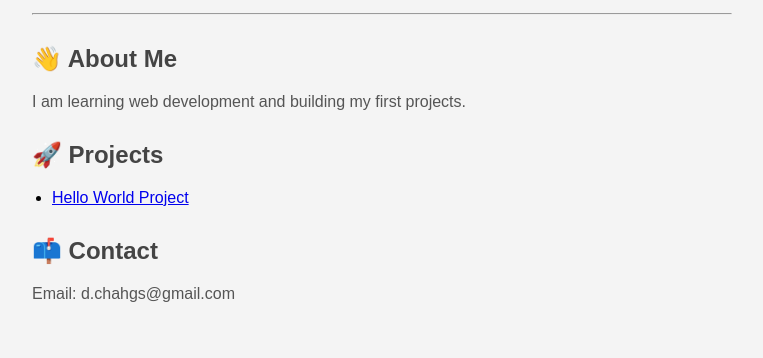
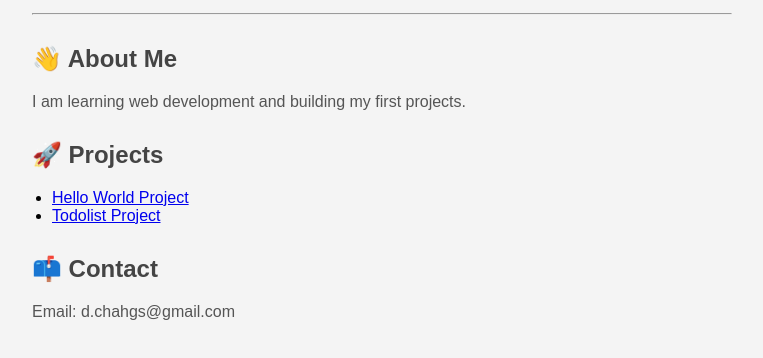
Before and after one commit to dayleelafaeleiosua/portfolio, a plain HTML site: page index.html in a window 1280 px wide. Shown: the part 122-480 px from the top of the page, without its empty margins (258-1021 px from the left). Drawn offline with Linux system fonts and the light colour scheme.

Commit message:
Add link to todolist project

```diff
--- a/index.html
+++ b/index.html
@@ -20,6 +20,10 @@
      <a href="https://dayleelafaeleiosua.github.io/hello-world-project/" target="_blank">Hello World Project</a>
 
   </li>
+  <li>
+     <a href="https://dayleelafaeleiosua.github.io/todolist/" target="_blank">Todolist Project</a>
+
+  </li>
   </ul>
 
   <h2>📫 Contact</h2>
```
